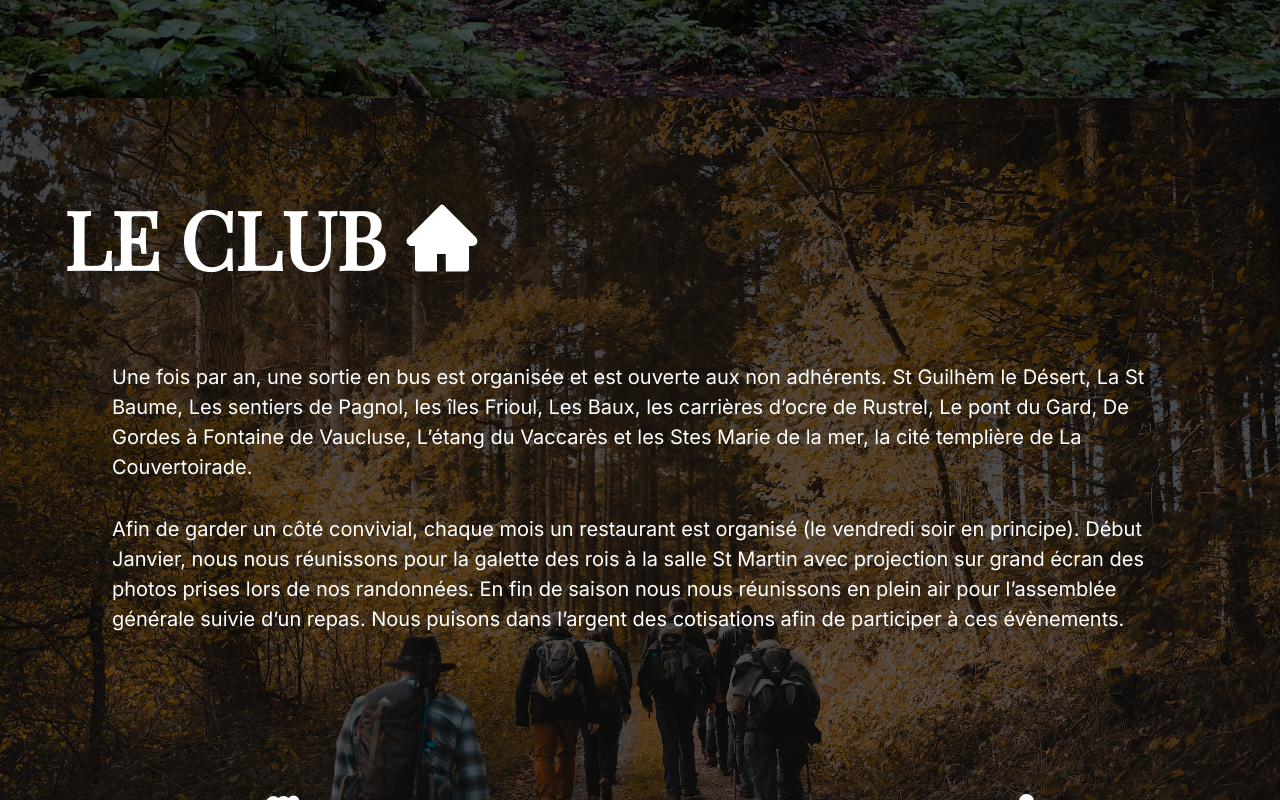
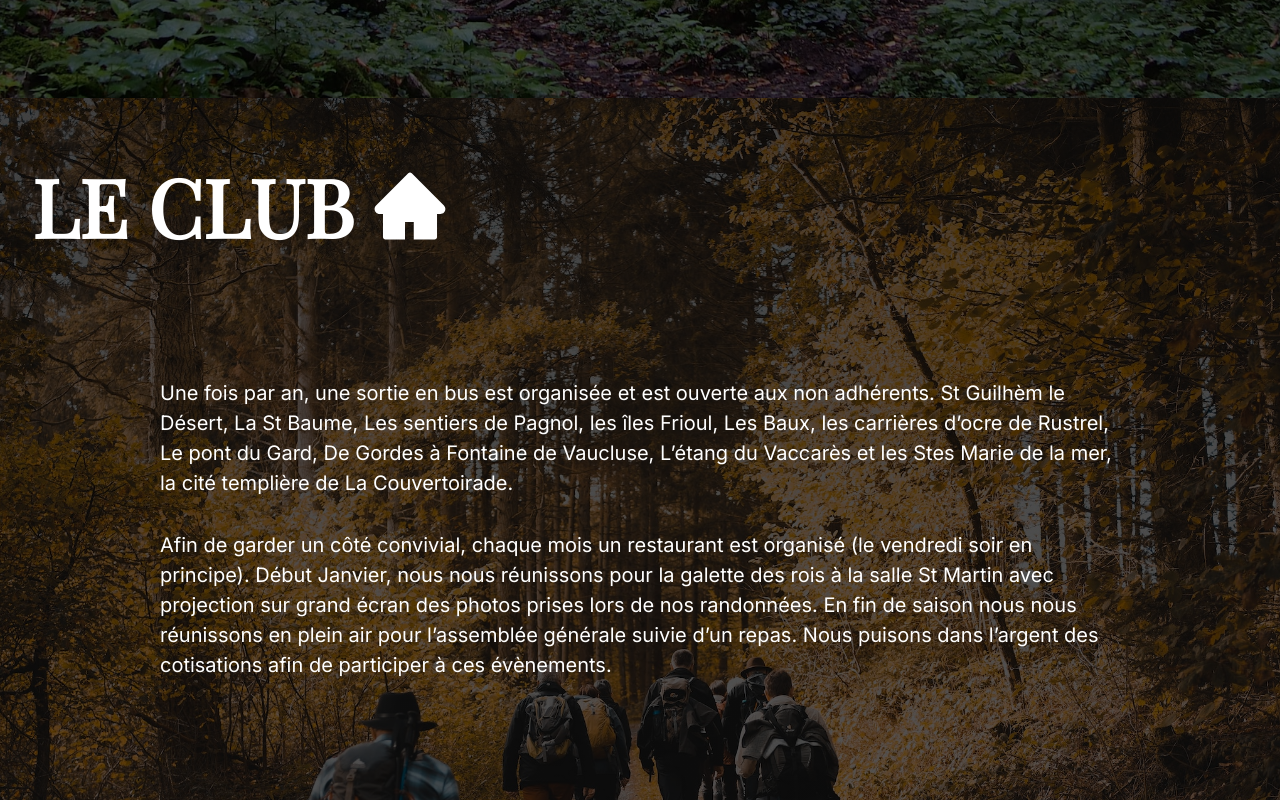
Before and after one commit to SebastienLaurentt/Galopins, a React (Vite) app: page / in a window 1280 px wide. Shown: the part 920-1720 px from the top of the page. Built offline with nearby package versions, Linux system fonts and the light colour scheme.

Commit message:
add SubSection component on club remove md:mb on section header because too space between SubSection and sectionHeader now

```diff
--- a/src/components/SectionHeader.tsx
+++ b/src/components/SectionHeader.tsx
@@ -5,7 +5,7 @@ interface SectionHeaderProps {
 
 function SectionHeader ({sectionTitle, children}: SectionHeaderProps) {
     return (
-        <div className='flex items-center gap-x-2 md:gap-x-4 mt-4 mb-8 md:mb-16 justify-center md:justify-start'>
+        <div className='flex items-center gap-x-2 md:gap-x-4 mt-4 mb-8  justify-center md:justify-start'>
             <h2>{sectionTitle}</h2>
             {children}
         </div>
--- a/src/sections/Club.tsx
+++ b/src/sections/Club.tsx
@@ -7,6 +7,7 @@ import { FaHiking } from 'react-icons/fa';
 import SectionHeader from '../components/SectionHeader';
 import Section from '../components/Section';
 import ClubIcon from '../components/ClubIcon';
+import SubSection from '../components/SubSection';
 
 
 
@@ -17,11 +18,12 @@ function Club() {
             bg={ClubBg}
         >
             {/* CLUB CONTENT */}
-            <div className='flex flex-col md:p-4 xl:p-8'>
-                <SectionHeader sectionTitle='LE CLUB'>
-                    <AiFillHome className="icon"/>
-                </SectionHeader>
-                <div className='text-center md:text-left md:px-8 xl:px-12 mb-4 md:mb-32'>
+            <SectionHeader sectionTitle='LE CLUB'>
+                <AiFillHome className="icon"/>
+            </SectionHeader>
+            {/* <div className='flex flex-col md:p-4 xl:p-8'> */}
+            <SubSection>
+            <div className='text-center md:text-left md:px-8 xl:px-12 mb-4 md:mb-32'>
                     <p>Une fois par an, une sortie en bus est organisée et est ouverte aux non adhérents.  St Guilhèm le Désert, La St Baume, Les sentiers de Pagnol, les îles Frioul, Les Baux, les carrières d’ocre de Rustrel, Le pont du Gard, De Gordes à Fontaine de Vaucluse, L’étang du Vaccarès et les Stes Marie de la mer, la cité templière de La Couvertoirade.
                     </p>
                     <p>Afin de garder un côté convivial, chaque mois un restaurant est organisé (le vendredi soir en principe). Début Janvier, nous nous réunissons pour la galette des rois  à la salle St Martin avec projection sur grand écran des photos prises lors de nos randonnées. En fin de saison nous nous réunissons en plein air pour l’assemblée générale suivie d’un repas. Nous puisons dans l’argent des cotisations afin de participer à ces évènements.
@@ -44,7 +46,8 @@ function Club() {
                     </ClubIcon>
                     </li>
                 </ul>
-            </div>
+            </SubSection>
+
         </Section>
     );
 }
```
